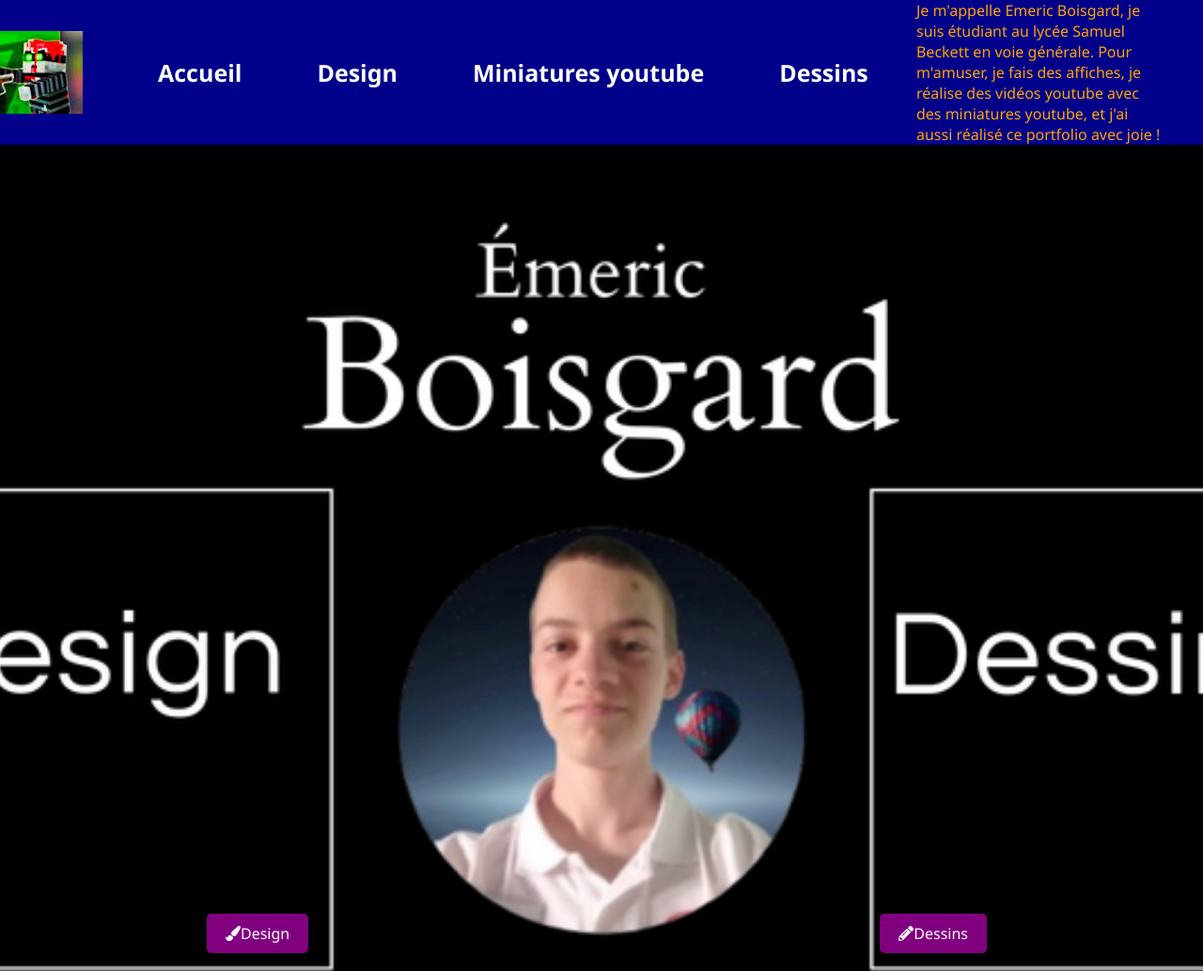
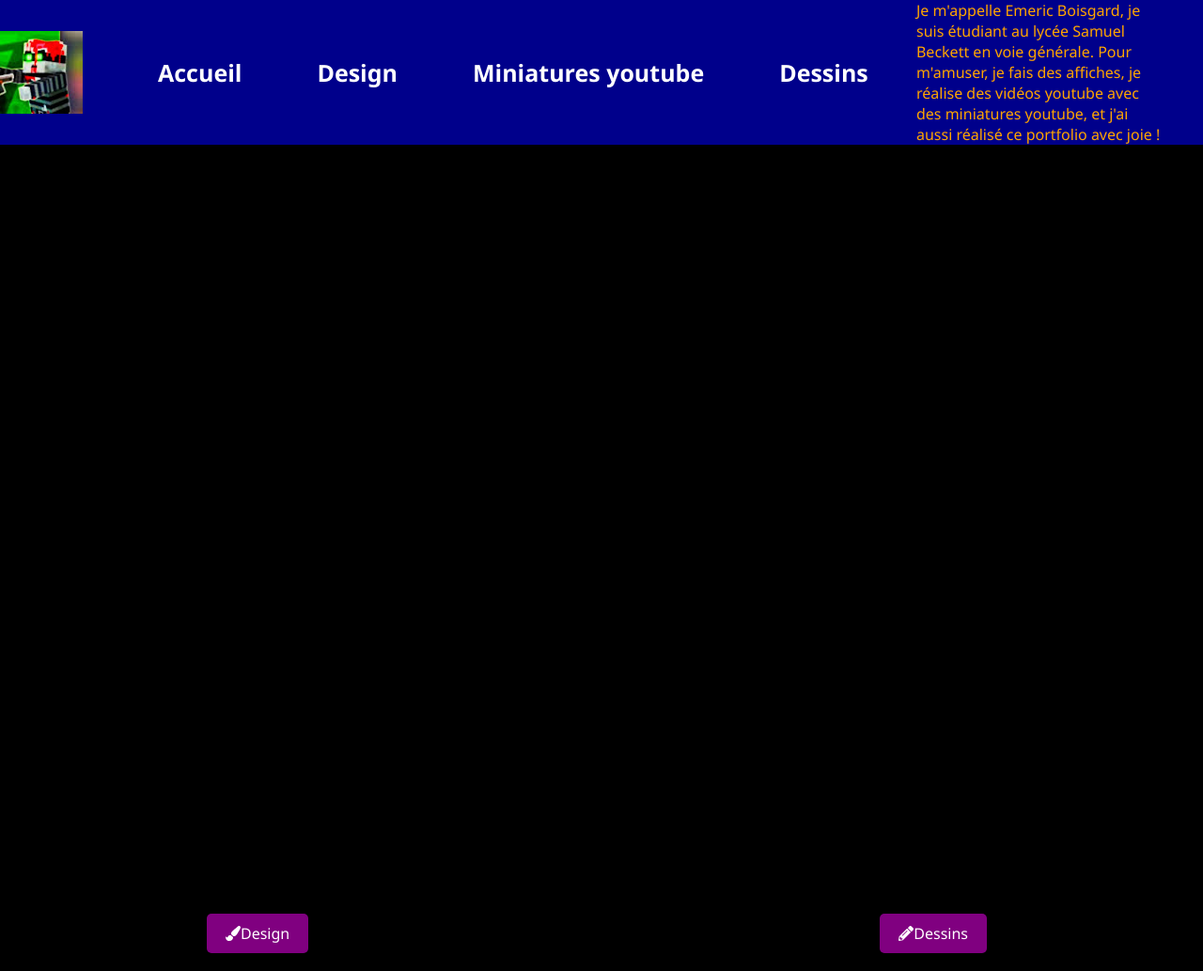
Before and after one commit to Shootrex/Shootrex, a plain HTML site: page index.html in a window 1280 px wide. Shown: the top 1033 px of the page at 94% size. Drawn offline with Linux system fonts and the light colour scheme.

Commit message:
Forcer mise à jour

```diff
--- a/css/styles.css
+++ b/css/styles.css
@@ -5,7 +5,7 @@
     box-sizing: border-box;
 }
 .top-page {
-    background-image: url('../css/1.png');
+    background-image: url('../css/1.pn');
     background-size: cover;
     background-position: center top;
     background-repeat: no-repeat;
```
